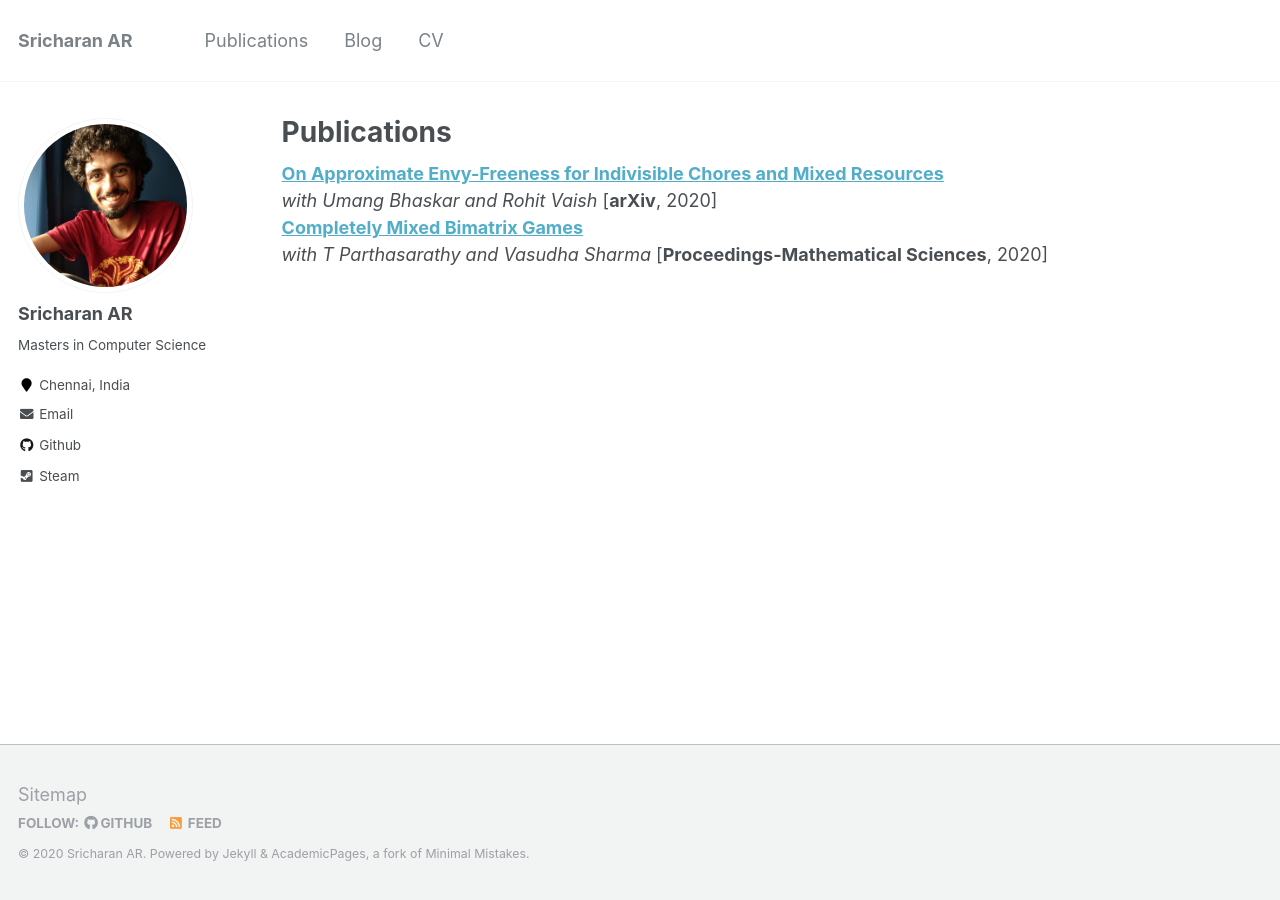
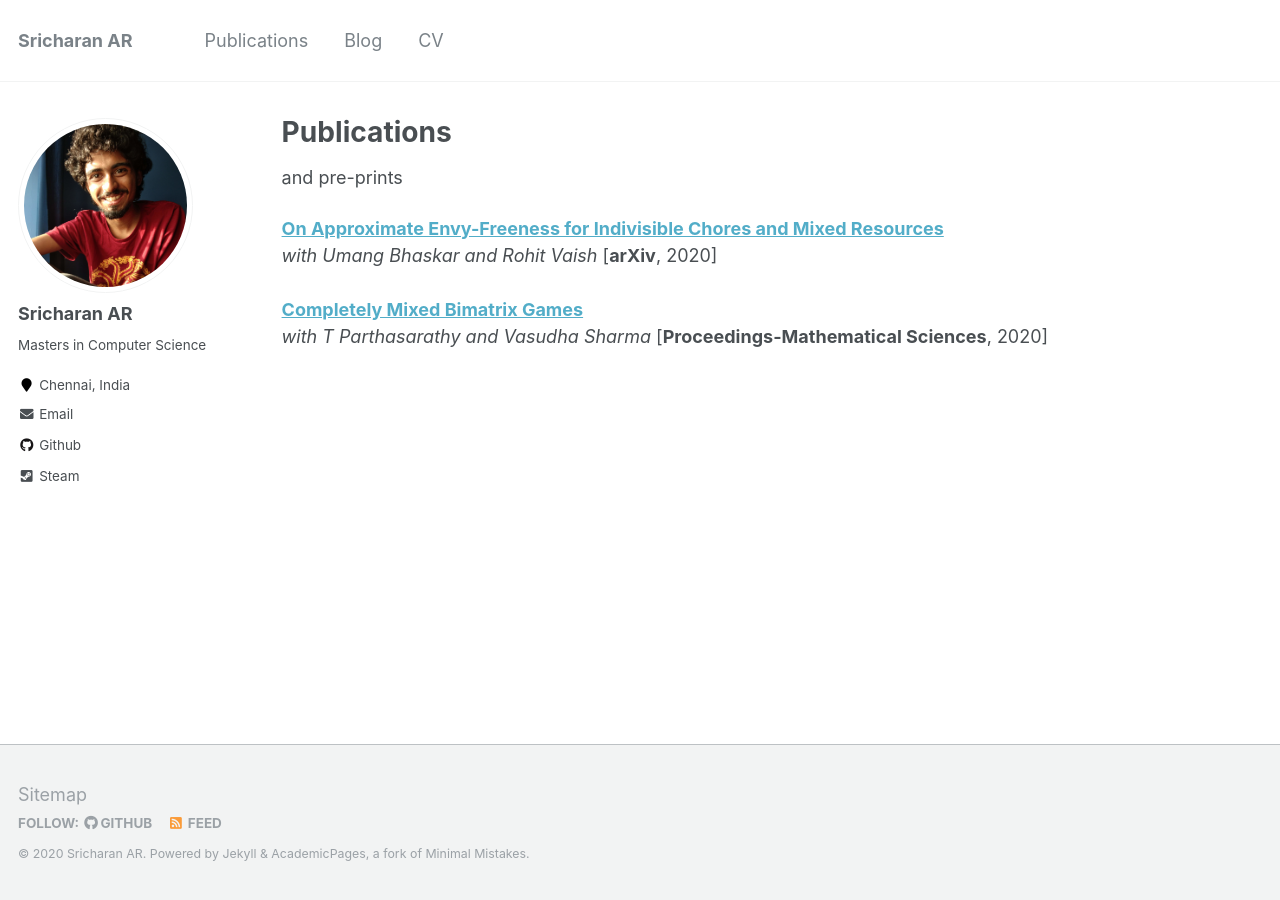
Before and after one commit to SriAR/sriar.github.io, a Jekyll site: the page built from _pages/publications.md, in a window 1280 px wide. Built offline with Jekyll 4.4.1, drawn with Linux system fonts in a browser that asks for light colours.

Commit message:
trying out pub styles

```diff
--- a/_includes/publications.html
+++ b/_includes/publications.html
@@ -8,6 +8,6 @@
 <div class="{{ include.type | default: "list" }}__item">
   <article>
     <b><a href="{{ post.paperurl }}" rel="permalink">{{ title }}</a></b><br>
-    <i>{{ post.excerpt}}</i> [<b>{{ post.venue }}</b>, {{ post.date | default: "1900-01-01" | date: "%Y" }}]<br>
+    <i>{{ post.excerpt}}</i> [<b>{{ post.venue }}</b>, {{ post.date | default: "1900-01-01" | date: "%Y" }}]<br><br>
   </article>
 </div>
--- a/_pages/publications.md
+++ b/_pages/publications.md
@@ -9,7 +9,7 @@ author_profile: true
   You can also find my articles on <u><a href="{{author.googlescholar}}">my Google Scholar profile</a>.</u>
 {% endif %}
 
-{% include base_path %}
+{% include base_path %} and pre-prints
 
 {% for post in site.publications reversed %}
   {% include publications.html %}
```
